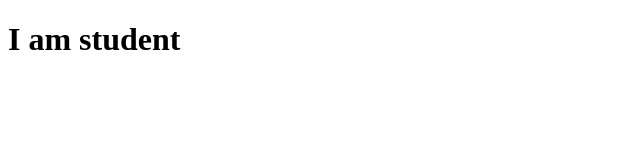
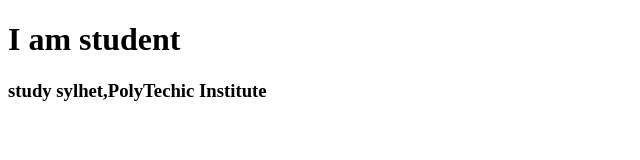
Before and after one commit to anika423/Batch-1-web-development, a plain HTML site: page index.html in a window 1280 px wide. Shown: the whole page, without its empty margins (0-640 px from the left). Drawn offline with Linux system fonts and the light colour scheme.

Commit message:
text send the github

```diff
--- a/index.html
+++ b/index.html
@@ -8,6 +8,7 @@
 </head>
 <body>
     <h1>I am student </h1>
+    <h3>study sylhet,PolyTechic Institute</h3>
 
 </body>
 </html>
```
